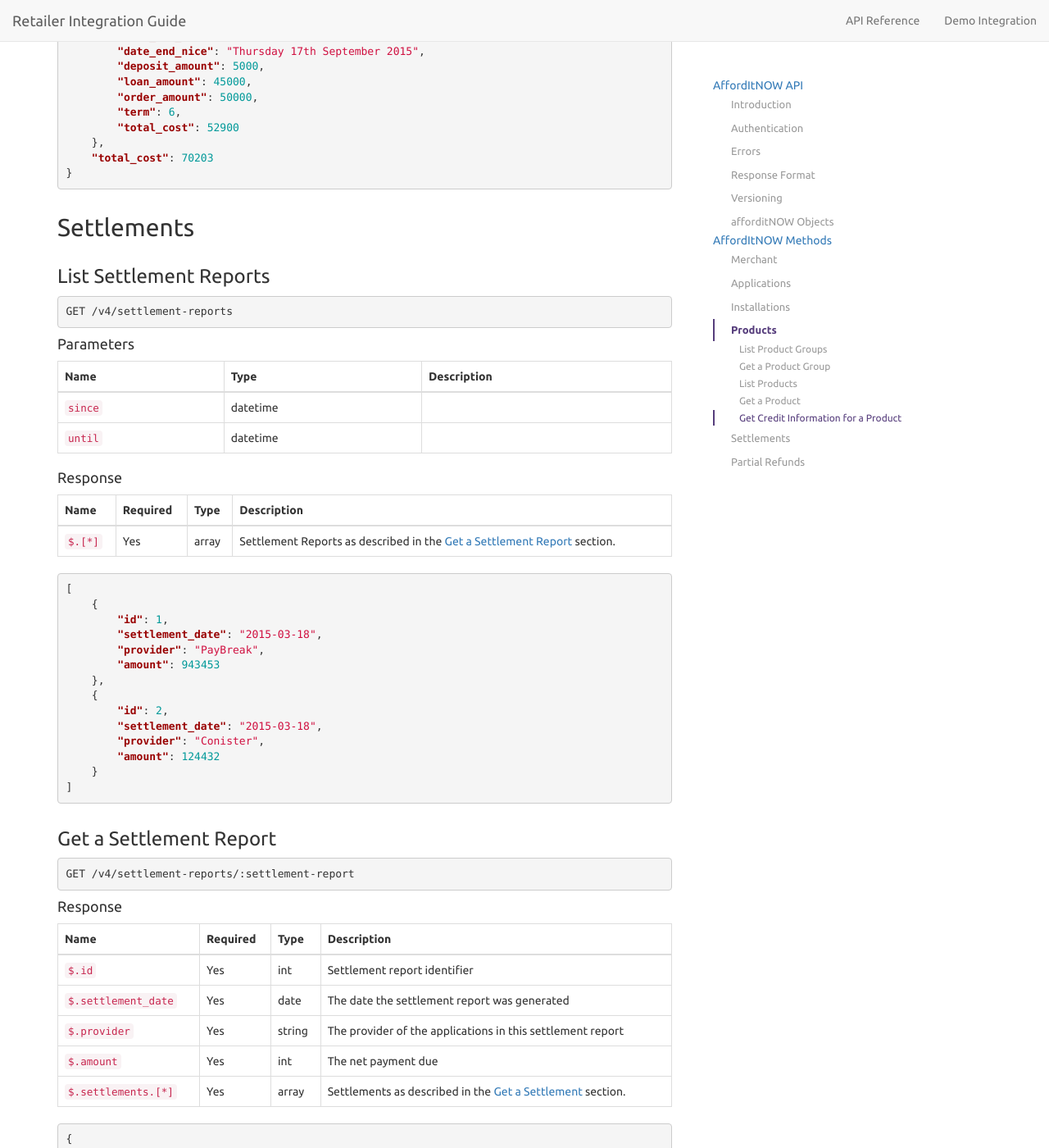
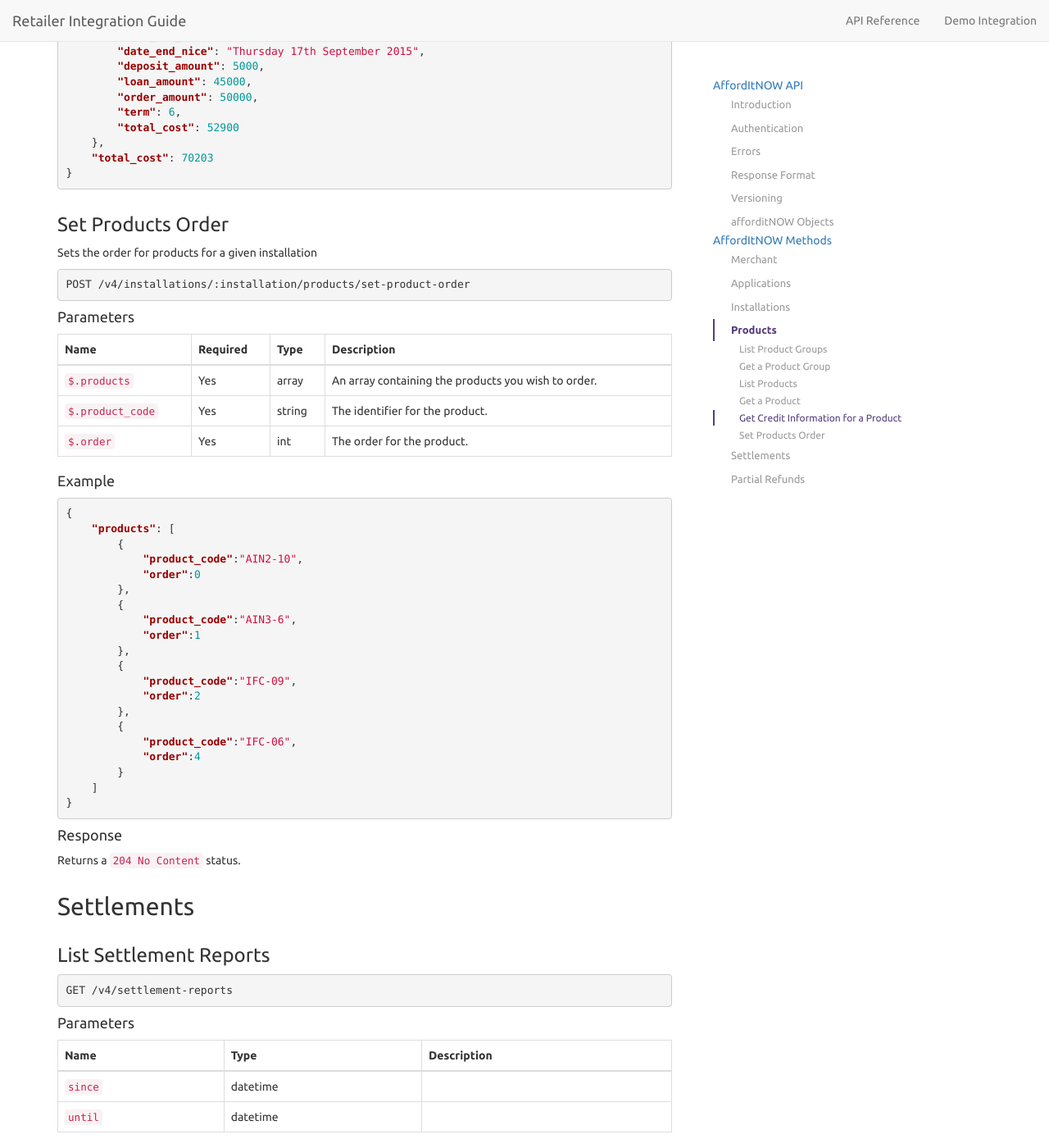
Before and after one commit to PayBreak/retailer-integration-guide, a Jekyll site: the page built from api/index.md, in a window 1280 px wide and 1400 px high, scrolled down 29969 px. Shown: the whole window at 82% size. Built offline with Jekyll 4.4.1, drawn with Linux system fonts in a browser that asks for light colours; nearby versions of some CDN libraries; Markdown is read by kramdown in place of the engine named in the settings; our own code applies the rules of GitHub Pages for plain Markdown files.

Commit message:
Products set order documentation

````diff
--- a/_includes/v4/products.md
+++ b/_includes/v4/products.md
@@ -347,3 +347,49 @@ Name | Required | Type | Description | Displayed As
     "total_cost": 70203
 }
 ```
+
+### Set Products Order
+
+Sets the order for products for a given installation
+
+```
+POST {{ site.data.globals.api_prefix }}/installations/:installation/products/set-product-order
+```
+
+#### Parameters
+
+Name | Required | Type | Description
+--- | --- | --- | ---
+`$.products` | Yes | array | An array containing the products you wish to order.
+`$.product_code` | Yes | string | The identifier for the product.
+`$.order` | Yes | int | The order for the product.
+
+
+#### Example
+
+```json
+{
+    "products": [
+        {
+            "product_code":"AIN2-10",
+            "order":0
+        },
+        {
+            "product_code":"AIN3-6",
+            "order":1
+        },
+        {
+            "product_code":"IFC-09",
+            "order":2
+        },
+        {
+            "product_code":"IFC-06",
+            "order":4
+        }
+    ]
+}
+```
+
+#### Response
+
+Returns a `204 No Content` status.
--- a/_includes/v4/toc.html
+++ b/_includes/v4/toc.html
@@ -66,6 +66,7 @@
             <li><a href="#list-products">List Products</a></li>
             <li><a href="#get-a-product">Get a Product</a></li>
             <li><a href="#get-credit-information-for-a-product">Get Credit Information for a Product</a></li>
+            <li><a href="#set-products-order">Set Products Order</a></li>
         </ul>
     </li>
     <li><a href="#settlements">Settlements</a>
````
